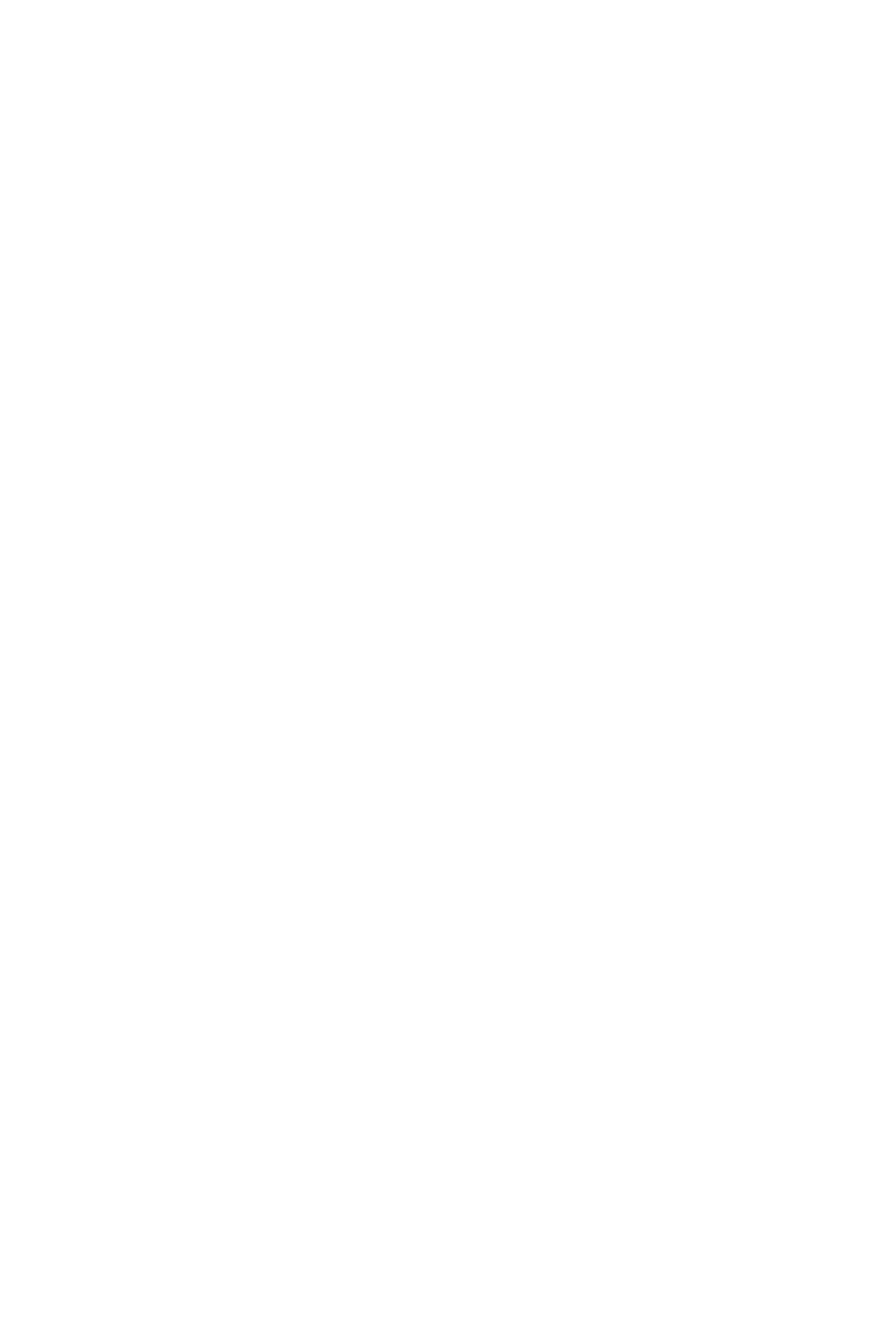
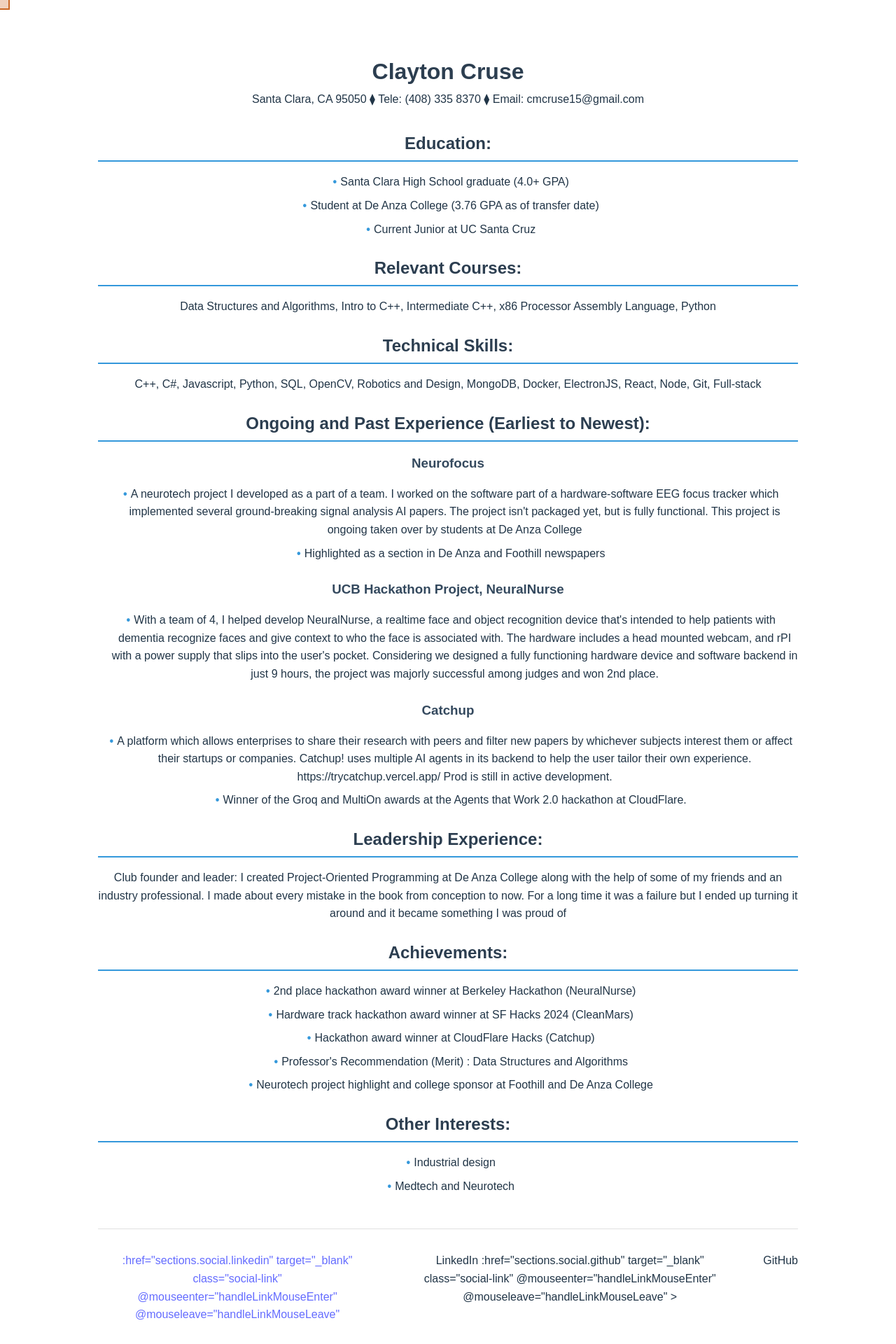
Before and after one commit to raccoonhands1/raccoonware-personal-website, a Vue app: page /secret in a window 1280 px wide. Before the commit this address had no page. Shown: the top 1920 px of the page at 70% size. Before the commit the page ends 800 px from the top, so only its background shows below. Built offline with nearby package versions, Linux system fonts and the light colour scheme; the HTML template or start-up script is replaced by a standard one.

Commit message:
amplify change

```diff
--- a/index.html
+++ b/index.html
@@ -8,6 +8,6 @@
   </head>
   <body>
     <div id="app"></div>
-    <script type="module" src="/src/main.ts"></script>
+    <script type="module" src="/src/main.js"></script>
   </body>
 </html>
--- a/package.json
+++ b/package.json
@@ -9,10 +9,13 @@
     "preview": "vite preview"
   },
   "dependencies": {
+    "matter-js": "^0.20.0",
     "three": "^0.170.0",
-    "vue": "^3.5.13"
+    "vue": "^3.5.13",
+    "vue-router": "^4.5.0"
   },
   "devDependencies": {
+    "@types/matter-js": "^0.19.8",
     "@types/three": "^0.170.0",
     "@vitejs/plugin-vue": "^5.2.1",
     "typescript": "~5.6.2",
--- /dev/null
+++ b/src/components/ResumeSecret.vue
@@ -0,0 +1,342 @@
+<script setup>
+import { ref, onMounted, onBeforeUnmount } from "vue";
+
+const cursorPosition = ref({ x: 0, y: 0 });
+const isLinkHovered = ref(false);
+
+let rafId = null;
+
+const handleMouseMove = (e) => {
+    if (rafId) {
+        cancelAnimationFrame(rafId);
+    }
+
+    rafId = requestAnimationFrame(() => {
+        cursorPosition.value = {
+            x: e.clientX,
+            y: e.clientY,
+        };
+    });
+};
+
+const handleLinkMouseEnter = () => {
+    isLinkHovered.value = true;
+};
+
+const handleLinkMouseLeave = () => {
+    isLinkHovered.value = false;
+};
+
+onMounted(() => {
+    document.documentElement.style.cursor = "none";
+    window.addEventListener("mousemove", handleMouseMove, { passive: true });
+});
+
+onBeforeUnmount(() => {
+    window.removeEventListener("mousemove", handleMouseMove);
+    if (rafId) {
+        cancelAnimationFrame(rafId);
+    }
+});
+
+const sections = {
+    contact: {
+        name: "Clayton Cruse",
+        location: "Santa Clara, CA 95050",
+        phone: "(408) 335 8370",
+        email: "cmcruse15@gmail.com",
+    },
+    social: {
+        linkedin: "https://www.linkedin.com/in/claytoncruse",
+        github: "https://github.com/claytoncruse",
+    },
+    education: [
+        "Santa Clara High School graduate (4.0+ GPA)",
+        "Student at De Anza College (3.76 GPA as of transfer date)",
+        "Current Junior at UC Santa Cruz",
+    ],
+    relevantCourses: [
+        "Data Structures and Algorithms",
+        "Intro to C++",
+        "Intermediate C++",
+        "x86 Processor Assembly Language",
+        "Python",
+    ],
+    technicalSkills: [
+        "C++",
+        "C#",
+        "Javascript",
+        "Python",
+        "SQL",
+        "OpenCV",
+        "Robotics and Design",
+        "MongoDB",
+        "Docker",
+        "ElectronJS",
+        "React",
+        "Node",
+        "Git",
+        "Full-stack",
+    ],
+    experience: [
+        {
+            title: "Neurofocus",
+            points: [
+                "A neurotech project I developed as a part of a team. I worked on the software part of a hardware-software EEG focus tracker which implemented several ground-breaking signal analysis AI papers. The project isn't packaged yet, but is fully functional. This project is ongoing taken over by students at De Anza College",
+                "Highlighted as a section in De Anza and Foothill newspapers",
+            ],
+        },
+        {
+            title: "UCB Hackathon Project, NeuralNurse",
+            points: [
+                "With a team of 4, I helped develop NeuralNurse, a realtime face and object recognition device that's intended to help patients with dementia recognize faces and give context to who the face is associated with. The hardware includes a head mounted webcam, and rPI with a power supply that slips into the user's pocket. Considering we designed a fully functioning hardware device and software backend in just 9 hours, the project was majorly successful among judges and won 2nd place.",
+            ],
+        },
+        {
+            title: "Catchup",
+            points: [
+                "A platform which allows enterprises to share their research with peers and filter new papers by whichever subjects interest them or affect their startups or companies. Catchup! uses multiple AI agents in its backend to help the user tailor their own experience. https://trycatchup.vercel.app/ Prod is still in active development.",
+                "Winner of the Groq and MultiOn awards at the Agents that Work 2.0 hackathon at CloudFlare.",
+            ],
+        },
+    ],
+    leadership: [
+        "Club founder and leader:",
+        "I created Project-Oriented Programming at De Anza College along with the help of some of my friends and an industry professional. I made about every mistake in the book from conception to now. For a long time it was a failure but I ended up turning it around and it became something I was proud of",
+    ],
+    achievements: [
+        "2nd place hackathon award winner at Berkeley Hackathon (NeuralNurse)",
+        "Hardware track hackathon award winner at SF Hacks 2024 (CleanMars)",
+        "Hackathon award winner at CloudFlare Hacks (Catchup)",
+        "Professor's Recommendation (Merit) : Data Structures and Algorithms",
+        "Neurotech project highlight and college sponsor at Foothill and De Anza College",
+    ],
+    interests: ["Industrial design", "Medtech and Neurotech"],
+};
+</script>
+
+<template>
+    <div class="content-wrapper">
+        <div
+            class="cursor"
+            :class="{ 'cursor-hover': isLinkHovered }"
+            :style="{
+                transform: `translate(${cursorPosition.x}px, ${cursorPosition.y}px)`,
+            }"
+        ></div>
+
+        <div class="resume">
+            <header class="header">
+                <h1>{{ sections.contact.name }}</h1>
+                <p>
+                    {{ sections.contact.location }} ⧫ Tele:
+                    {{ sections.contact.phone }} ⧫ Email:
+                    {{ sections.contact.email }}
+                </p>
+            </header>
+
+            <section>
+                <h2>Education:</h2>
+                <ul>
+                    <li v-for="(edu, index) in sections.education" :key="index">
+                        {{ edu }}
+                    </li>
+                </ul>
+            </section>
+
+            <section>
+                <h2>Relevant Courses:</h2>
+                <p>{{ sections.relevantCourses.join(", ") }}</p>
+            </section>
+
+            <section>
+                <h2>Technical Skills:</h2>
+                <p>{{ sections.technicalSkills.join(", ") }}</p>
+            </section>
+
+            <section>
+                <h2>Ongoing and Past Experience (Earliest to Newest):</h2>
+                <div
+                    v-for="(exp, index) in sections.experience"
+                    :key="index"
+                    class="experience-item"
+                >
+                    <h3>{{ exp.title }}</h3>
+                    <ul>
+                        <li v-for="(point, pIndex) in exp.points" :key="pIndex">
+                            {{ point }}
+                        </li>
+                    </ul>
+                </div>
+            </section>
+
+            <section>
+                <h2>Leadership Experience:</h2>
+                <p>{{ sections.leadership.join(" ") }}</p>
+            </section>
+
+            <section>
+                <h2>Achievements:</h2>
+                <ul>
+                    <li
+                        v-for="(achievement, index) in sections.achievements"
+                        :key="index"
+                    >
+                        {{ achievement }}
+                    </li>
+                </ul>
+            </section>
+
+            <section>
+                <h2>Other Interests:</h2>
+                <ul>
+                    <li
+                        v-for="(interest, index) in sections.interests"
+                        :key="index"
+                    >
+                        {{ interest }}
+                    </li>
+                </ul>
+            </section>
+
+            <footer class="social-links">
+                <a>
+                    :href="sections.social.linkedin" target="_blank"
+                    class="social-link" @mouseenter="handleLinkMouseEnter"
+                    @mouseleave="handleLinkMouseLeave"
+                </a>
+                <i class="fab fa-linkedin"></i> LinkedIn
+                :href="sections.social.github" target="_blank"
+                class="social-link" @mouseenter="handleLinkMouseEnter"
+                @mouseleave="handleLinkMouseLeave" >
+                <i class="fab fa-github"></i> GitHub
+            </footer>
+        </div>
+    </div>
+</template>
+
+<style scoped>
+.content-wrapper {
+    width: 100%;
+    min-height: 100vh;
+}
+
+.cursor {
+    position: fixed;
+    width: 20px;
+    height: 20px;
+    background: rgba(52, 152, 219, 0.3);
+    border: 2px solid #3498db;
+    pointer-events: none;
+    z-index: 9999;
+    top: -10px;
+    left: -10px;
+    mix-blend-mode: difference;
+    will-change: transform;
+    transition: width 0.2s, height 0.2s, background 0.2s;
+}
+
+.cursor-hover {
+    width: 30px;
+    height: 30px;
+    background: rgba(52, 152, 219, 0.5);
+    top: -15px;
+    left: -15px;
+}
+
+.resume {
+    max-width: 1000px;
+    margin: 2rem auto;
+    padding: 2rem;
+    font-family: Arial, sans-serif;
+    line-height: 1.6;
+}
+
+.header {
+    text-align: center;
+    margin-bottom: 2rem;
+}
+
+h1 {
+    font-size: 2rem;
+    margin-bottom: 0.5rem;
+    color: #2c3e50;
+}
+
+h2 {
+    color: #2c3e50;
+    border-bottom: 2px solid #3498db;
+    padding-bottom: 0.3rem;
+    margin: 1.5rem 0 1rem 0;
+}
+
+h3 {
+    color: #34495e;
+    margin: 1rem 0 0.5rem 0;
+}
+
+section {
+    margin-bottom: 1.5rem;
+}
+
+ul {
+    list-style-type: none;
+    padding-left: 1.2rem;
+}
+
+li {
+    margin-bottom: 0.5rem;
+}
+
+li:before {
+    content: "•";
+    color: #3498db;
+    font-weight: bold;
+    display: inline-block;
+    width: 1em;
+    margin-left: -1em;
+}
+
+.experience-item {
+    margin-bottom: 1.5rem;
+}
+
+p {
+    margin: 0.5rem 0;
+}
+
+.social-links {
+    display: flex;
+    justify-content: center;
+    gap: 2rem;
+    margin-top: 3rem;
+    padding-top: 2rem;
+    border-top: 1px solid #e1e1e1;
+}
+
+.social-link {
+    display: flex;
+    align-items: center;
+    gap: 0.5rem;
+    text-decoration: none;
+    color: #3498db;
+    padding: 0.5rem 1rem;
+    border-radius: 5px;
+    transition: all 0.3s ease;
+    pointer-events: auto;
+}
+
+.social-link:hover {
+    background-color: #3498db;
+    color: white;
+}
+
+@media print {
+    .cursor {
+        display: none;
+    }
+    .social-links {
+        display: none;
+    }
+}
+</style>
--- a/src/router/index.js
+++ b/src/router/index.js
@@ -1,10 +1,12 @@
 import { createRouter, createWebHistory } from 'vue-router'
 import Resume from '../components/Resume.vue'
 import MainPage from '../components/MainPage.vue'
+import ResumeSecret from '../components/ResumeSecret.vue'
 
 const routes = [
   { path: '/', component: Resume },  // Redirect root to main if desired
   { path: '/main', component: MainPage },
+  { path: '/secret', component: ResumeSecret },
 ]
 
 const router = createRouter({
--- a/tsconfig.app.json
+++ b/tsconfig.app.json
@@ -20,7 +20,7 @@
     "noUnusedLocals": true,
     "noUnusedParameters": true,
     "noFallthroughCasesInSwitch": true,
-    "noUncheckedSideEffectImports": true
+    "noUncheckedSideEffectImports": true,
   },
-  "include": ["src/**/*.ts", "src/**/*.tsx", "src/**/*.vue"]
+  "include": ["src/**/*.ts", "src/**/*.tsx", "src/**/*.vue", "src/router/index.js", "src/main.js"]
 }
```
Also changed, not shown: 2 other files (tests, documents, lock files or other folders).
